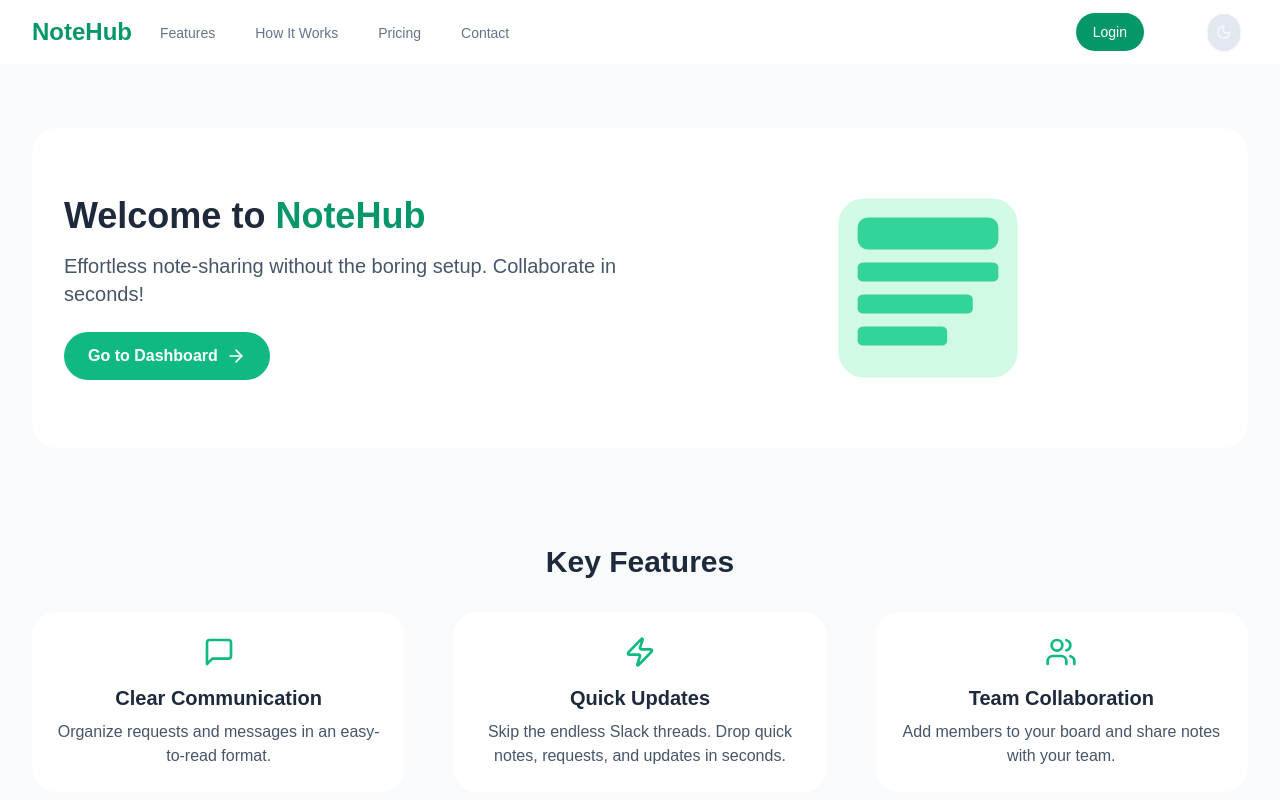
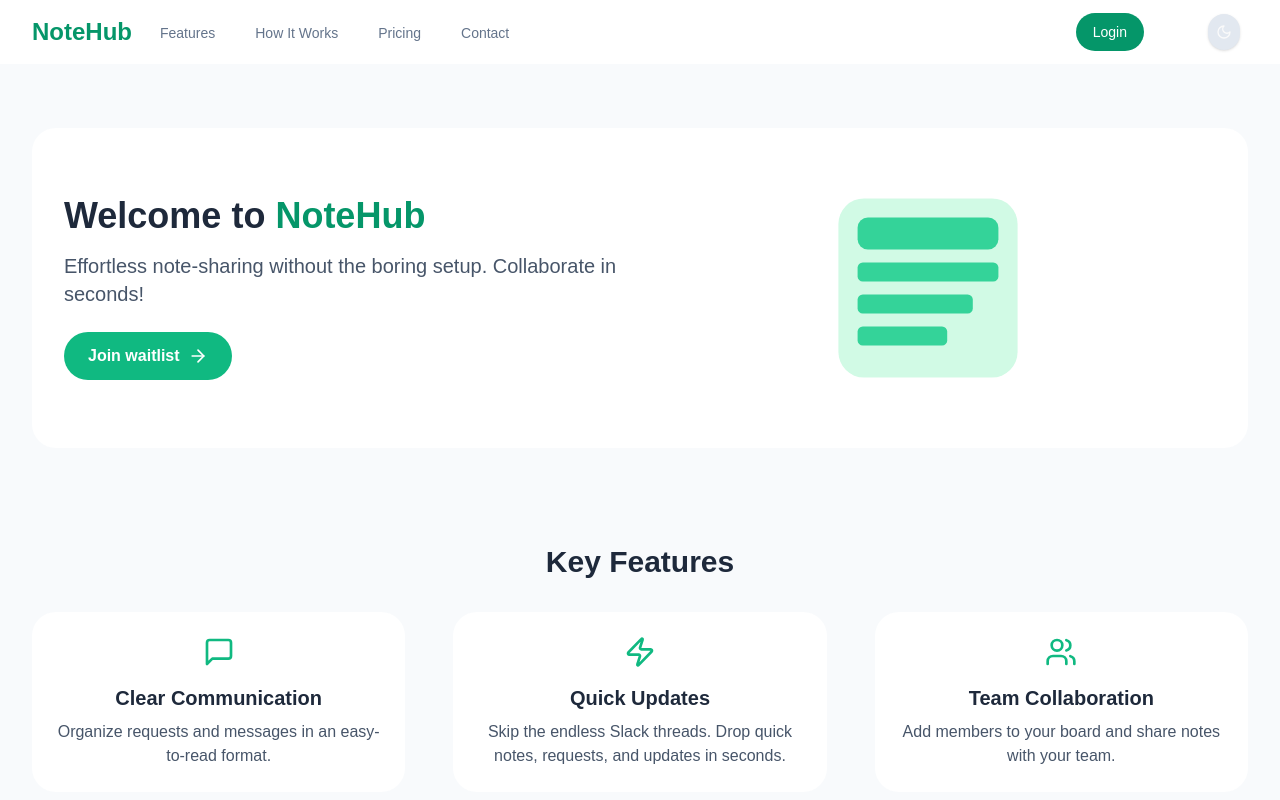
Before and after one commit to pallavkumarjha/team-task, a Next.js app: page / in a window 1280 px wide. Shown: the top 800 px of the page. Built offline with nearby package versions, Linux system fonts and the light colour scheme; no server answers.

Commit message:
added flag for waitlist

```diff
--- a/components/home.jsx
+++ b/components/home.jsx
@@ -1,15 +1,12 @@
 "use client"
-
 import { useState, useEffect } from "react"
 import Link from "next/link"
-import { ArrowRight, MessageSquare, Users, Zap, Moon, Sun, Menu, LogOut, User, Settings, Loader2, LogIn } from "lucide-react"
+import { ArrowRight, MessageSquare, Users, Zap, Moon, Sun, Menu, LogOut, Loader2, LogIn } from "lucide-react"
 import { signOut, useSession } from "next-auth/react";
 import * as DropdownMenu from '@radix-ui/react-dropdown-menu';
-// import { useDarkMode } from "@/hooks/useDarkMode"
 import { useDarkMode } from '../hooks/useDarkMode'
 import { Button } from "../components/ui/button"
 import ContactSection from "./ContactForm"
-import Footer from "./Footer";
 import PricingCard from "./PricingCard";
 import JoinTheWaitlistSection from "./JoinTheWaitlist";
 
@@ -37,6 +34,10 @@ export default function HomePage() {
   };
 
   const renderLoginArea = () => {
+    if (!!process.env.NEXT_PUBLIC_IS_RELEASED) {
+      return null
+    }
+
     if (isGettingProfile) {
       return (
         <div className="flex items-center mr-8">
@@ -89,6 +90,16 @@ export default function HomePage() {
       >
         Login
       </Link>
+    )
+  }
+
+  const renderWaitlist = () => {
+    return (
+      <div id="waitlist">
+
+      <JoinTheWaitlistSection />
+
+      </div>
     )
   }
 
@@ -153,7 +164,7 @@ export default function HomePage() {
         <HeroSection />
         <FeaturesSection />
         <HowItWorksSection />
-        <JoinTheWaitlistSection />
+        {renderWaitlist()}
         <PricingSection />
         <ContactSection />
       </main>
@@ -199,10 +210,10 @@ function HeroSection() {
           Effortless note-sharing without the boring setup. Collaborate in seconds!
           </p>
           <Link
-            href="/dashboard"
+            href="/#how-it-works"
             className="inline-flex items-center px-6 py-3 bg-emerald-500 text-white font-semibold rounded-full shadow-neomorphic-light dark:shadow-neomorphic-dark hover:bg-emerald-600 transition duration-300"
           >
-            Go to Dashboard
+            Join waitlist
             <ArrowRight className="ml-2 h-5 w-5" />
           </Link>
         </div>
@@ -327,19 +338,3 @@ function PricingSection() {
     </section>
   )
 }
-
-// function JoinTheWaitlistSection() {
-//   return (
-//     <section id="join-the-waitlist" className="mb-24">
-//       <h2 className="text-3xl font-semibold mb-8 text-center">Join the Waitlist</h2>
-//       <div className="flex items-center justify-center">
-//         <Link
-//           href="/waitlist"
-//           className="bg-emerald-500 text-white px-6 py-3 rounded-full shadow-neomorphic-light dark:shadow-neomorphic-dark transition-transform hover:scale-105"
-//         >
-//           Join the Waitlist
-//         </Link>
-//       </div>
-//     </section>
-//   )
-// }
```
